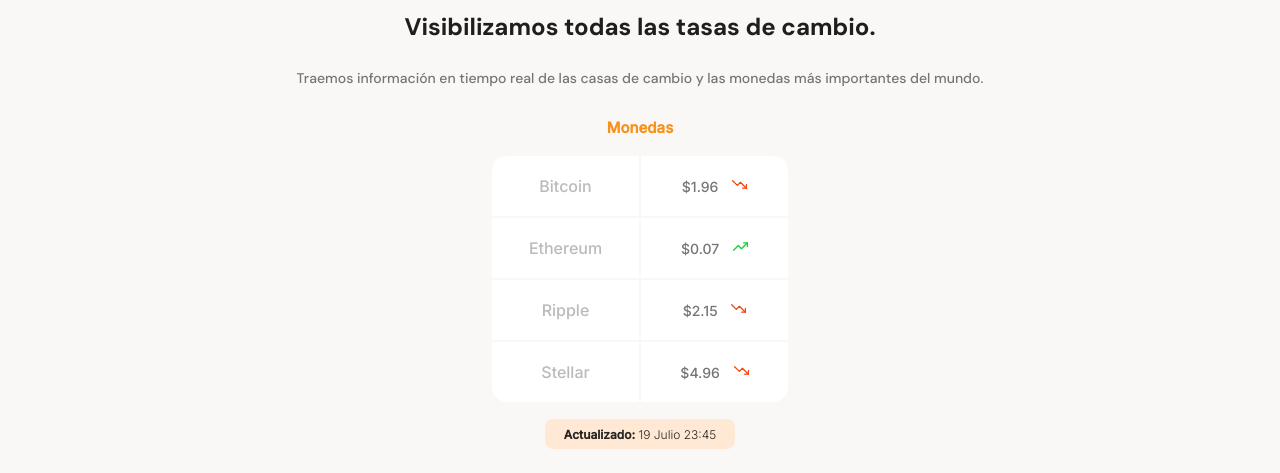
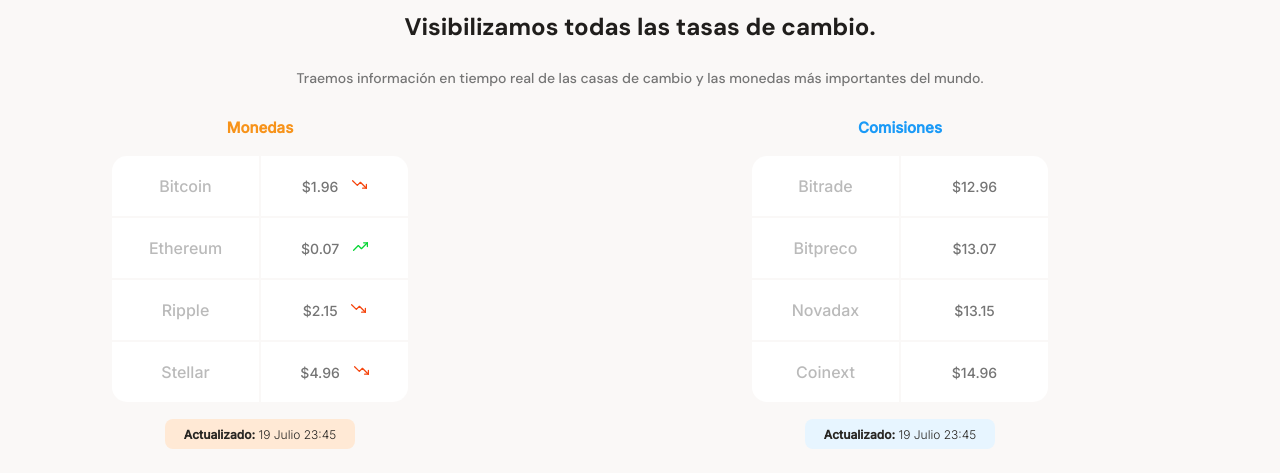
Before and after one commit to franschvz/Mobile-First, a plain HTML site: page index.html in a window 1280 px wide. Shown: the part 650-1123 px from the top of the page. Drawn offline with Linux system fonts and the light colour scheme.

Commit message:
Scroll a Monedas y Comision

```diff
--- a/index.html
+++ b/index.html
@@ -26,7 +26,7 @@
                     <h2>Visibilizamos todas las tasas de cambio.</h2>
                     <p>Traemos información en tiempo real de las casas de cambio y las monedas más importantes del mundo.
                 </div>
-                <section class="main-table-container">
+                <section class="main-table-container--slider">
                     <div class="main-currency-table">
                     <p class="currency-table--title">Monedas</p>
                     <div class="currency-table--container">
--- a/styles.css
+++ b/styles.css
@@ -138,8 +138,15 @@ main {
     min-width: 235px;
     max-width: 500px;
     height: 360px;
-    margin: 0 auto;
+    margin: 0 10px auto;
     font-family: "Inter", sans-serif;
+    scroll-snap-align: center;
+}
+.main-table-container--slider {
+    display: flex;
+    overflow-x: scroll;
+    overscroll-behavior-x: contain;
+    scroll-snap-type: x proximity;
 }
 .main-currency-table .currency-table--title {
     margin-bottom: 15px;
@@ -227,6 +234,7 @@ main {
     height: 360px;
     margin: 0 auto;
     font-family: "Inter", sans-serif;
+    scroll-snap-align: center;
 }
 .main-comission-table .comission-table--title {
     margin-bottom: 15px;
```
